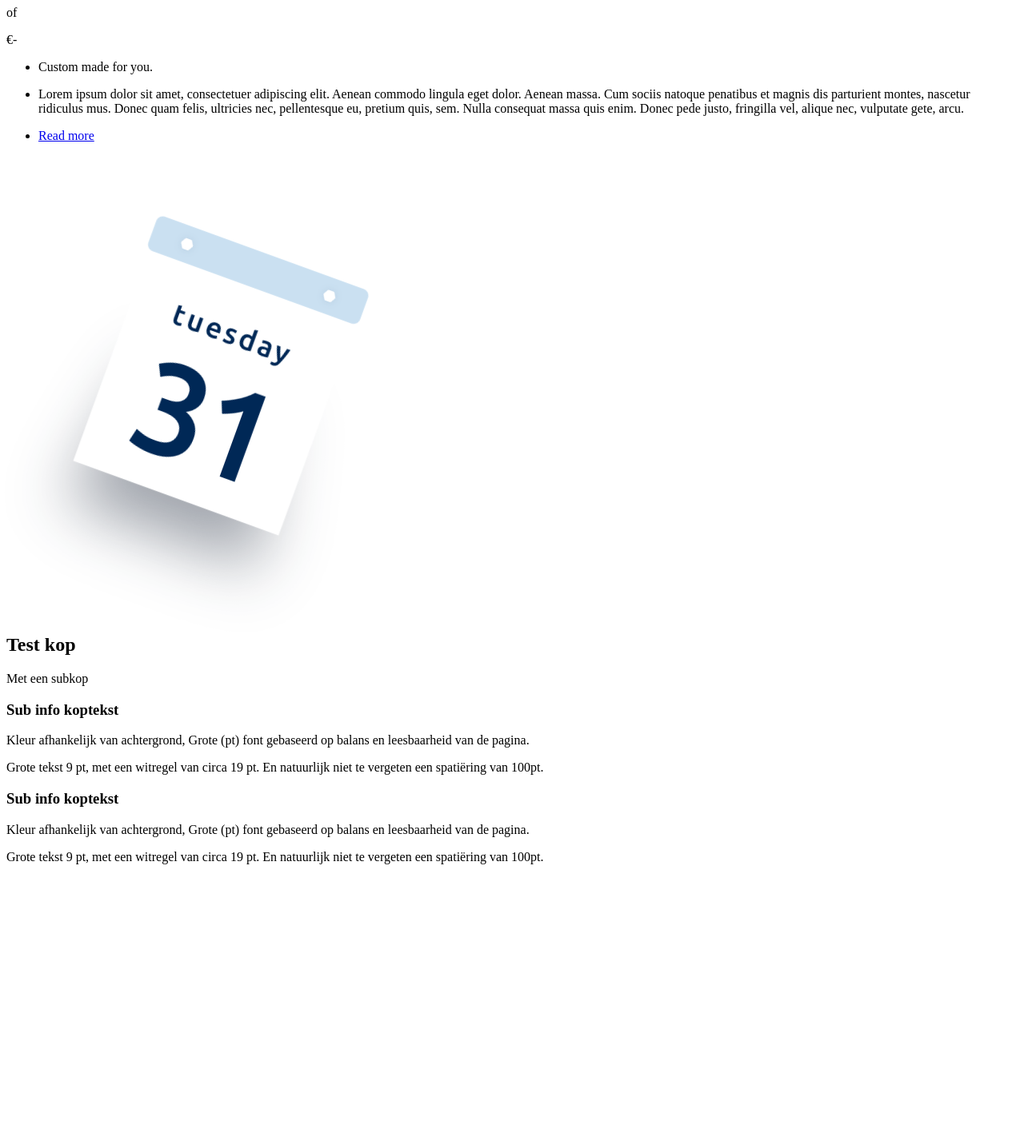
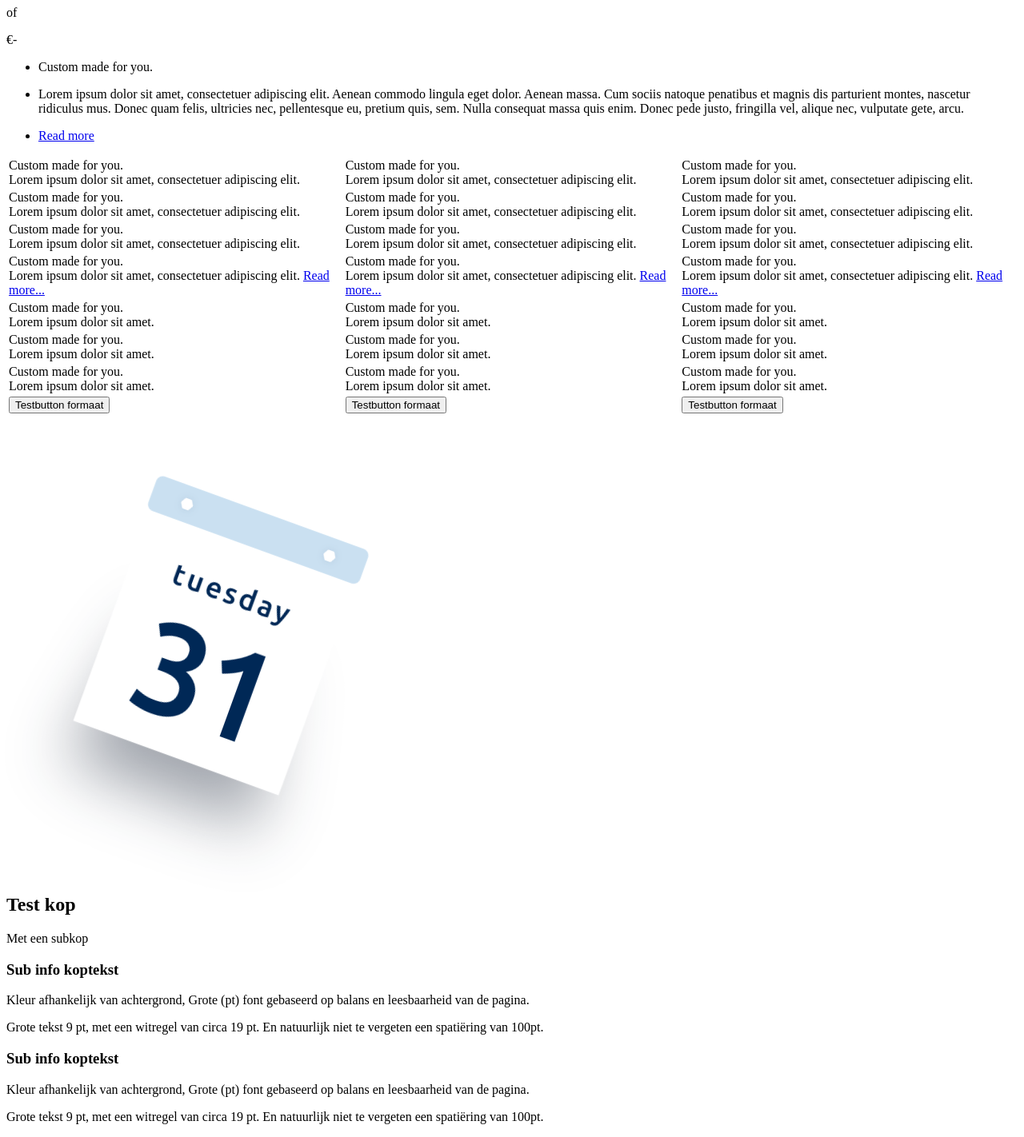
Before and after one commit to Eventix/eventixnl, a PHP site: page /pages/pricing.html in a window 1280 px wide. Shown: the part 4814-6236 px from the top of the page at 80% size. Before the commit the page ends 5895 px from the top, so only its background shows below. Run offline with PHP 8.4, Linux system fonts and the light colour scheme.

Commit message:
Started on pricing table.

```diff
--- a/pages/pricing.html
+++ b/pages/pricing.html
@@ -125,6 +125,283 @@
     </div>
   </section>
 
+  <div class="container">
+  <table class="pricing-table">
+    <thead>
+
+    </thead>
+    <tbody>
+    <tr>
+      <td>
+        <div class="pricing-table-block-container">
+          <div class="pricing-table-block green"></div>
+        </div>
+        <div class="pricing-table-text">
+          Custom made for you.
+          <div class="pricing-table-subtext">
+            Lorem ipsum dolor sit amet, consectetuer adipiscing elit.
+          </div>
+        </div>
+      </td>
+      <td>
+        <div class="pricing-table-block-container">
+          <div class="pricing-table-block green"></div>
+        </div>
+        <div class="pricing-table-text">
+          Custom made for you.
+          <div class="pricing-table-subtext">
+            Lorem ipsum dolor sit amet, consectetuer adipiscing elit.
+          </div>
+        </div>
+      </td>
+      <td>
+        <div class="pricing-table-block-container">
+          <div class="pricing-table-block green"></div>
+        </div>
+        <div class="pricing-table-text">
+          Custom made for you.
+          <div class="pricing-table-subtext">
+            Lorem ipsum dolor sit amet, consectetuer adipiscing elit.
+          </div>
+        </div>
+      </td>
+    </tr>
+    <tr>
+      <td>
+        <div class="pricing-table-block-container">
+          <div class="pricing-table-block red"></div>
+        </div>
+        <div class="pricing-table-text">
+          Custom made for you.
+          <div class="pricing-table-subtext">
+            Lorem ipsum dolor sit amet, consectetuer adipiscing elit.
+          </div>
+        </div>
+      </td>
+      <td>
+        <div class="pricing-table-block-container">
+          <div class="pricing-table-block red"></div>
+        </div>
+        <div class="pricing-table-text">
+          Custom made for you.
+          <div class="pricing-table-subtext">
+            Lorem ipsum dolor sit amet, consectetuer adipiscing elit.
+          </div>
+        </div>
+      </td>
+      <td>
+        <div class="pricing-table-block-container">
+          <div class="pricing-table-block red"></div>
+        </div>
+        <div class="pricing-table-text">
+          Custom made for you.
+          <div class="pricing-table-subtext">
+            Lorem ipsum dolor sit amet, consectetuer adipiscing elit.
+          </div>
+        </div>
+      </td>
+    </tr>
+    <tr>
+      <td>
+        <div class="pricing-table-block-container">
+          <div class="pricing-table-block green"></div>
+        </div>
+        <div class="pricing-table-text">
+          Custom made for you.
+          <div class="pricing-table-subtext">
+            Lorem ipsum dolor sit amet, consectetuer adipiscing elit.
+          </div>
+        </div>
+      </td>
+      <td>
+        <div class="pricing-table-block-container">
+          <div class="pricing-table-block green"></div>
+        </div>
+        <div class="pricing-table-text">
+          Custom made for you.
+          <div class="pricing-table-subtext">
+            Lorem ipsum dolor sit amet, consectetuer adipiscing elit.
+          </div>
+        </div>
+      </td>
+      <td>
+        <div class="pricing-table-block-container">
+          <div class="pricing-table-block green"></div>
+        </div>
+        <div class="pricing-table-text">
+          Custom made for you.
+          <div class="pricing-table-subtext">
+            Lorem ipsum dolor sit amet, consectetuer adipiscing elit.
+          </div>
+        </div>
+      </td>
+    </tr>
+    <tr>
+      <td>
+        <div class="pricing-table-block-container">
+          <div class="pricing-table-block green"></div>
+        </div>
+        <div class="pricing-table-text">
+          Custom made for you.
+          <div class="pricing-table-subtext">
+            Lorem ipsum dolor sit amet, consectetuer adipiscing elit.
+            <a href="#">Read more...</a>
+          </div>
+        </div>
+      </td>
+      <td>
+        <div class="pricing-table-block-container">
+          <div class="pricing-table-block green"></div>
+        </div>
+        <div class="pricing-table-text">
+          Custom made for you.
+          <div class="pricing-table-subtext">
+            Lorem ipsum dolor sit amet, consectetuer adipiscing elit.
+            <a href="#">Read more...</a>
+          </div>
+        </div>
+      </td>
+      <td>
+        <div class="pricing-table-block-container">
+          <div class="pricing-table-block green"></div>
+        </div>
+        <div class="pricing-table-text">
+          Custom made for you.
+          <div class="pricing-table-subtext">
+            Lorem ipsum dolor sit amet, consectetuer adipiscing elit.
+            <a href="#">Read more...</a>
+          </div>
+        </div>
+      </td>
+    </tr>
+    <tr>
+      <td>
+        <div class="pricing-table-block-container">
+          <div class="pricing-table-block red"></div>
+        </div>
+        <div class="pricing-table-text">
+          Custom made for you.
+          <div class="pricing-table-subtext">
+            Lorem ipsum dolor sit amet.
+          </div>
+        </div>
+      </td>
+      <td>
+        <div class="pricing-table-block-container">
+          <div class="pricing-table-block red"></div>
+        </div>
+        <div class="pricing-table-text">
+          Custom made for you.
+          <div class="pricing-table-subtext">
+            Lorem ipsum dolor sit amet.
+          </div>
+        </div>
+      </td>
+      <td>
+        <div class="pricing-table-block-container">
+          <div class="pricing-table-block red"></div>
+        </div>
+        <div class="pricing-table-text">
+          Custom made for you.
+          <div class="pricing-table-subtext">
+            Lorem ipsum dolor sit amet.
+          </div>
+        </div>
+      </td>
+    </tr>
+    <tr>
+      <td>
+        <div class="pricing-table-block-container">
+          <div class="pricing-table-block green"></div>
+        </div>
+        <div class="pricing-table-text">
+          Custom made for you.
+          <div class="pricing-table-subtext">
+            Lorem ipsum dolor sit amet.
+          </div>
+        </div>
+      </td>
+      <td>
+        <div class="pricing-table-block-container">
+          <div class="pricing-table-block green"></div>
+        </div>
+        <div class="pricing-table-text">
+          Custom made for you.
+          <div class="pricing-table-subtext">
+            Lorem ipsum dolor sit amet.
+          </div>
+        </div>
+      </td>
+      <td>
+        <div class="pricing-table-block-container">
+          <div class="pricing-table-block green"></div>
+        </div>
+        <div class="pricing-table-text">
+          Custom made for you.
+          <div class="pricing-table-subtext">
+            Lorem ipsum dolor sit amet.
+          </div>
+        </div>
+      </td>
+    </tr>
+    <tr>
+      <td>
+        <div class="pricing-table-block-container">
+          <div class="pricing-table-block green"></div>
+        </div>
+        <div class="pricing-table-text">
+          Custom made for you.
+          <div class="pricing-table-subtext">
+            Lorem ipsum dolor sit amet.
+          </div>
+        </div>
+      </td>
+      <td>
+        <div class="pricing-table-block-container">
+          <div class="pricing-table-block green"></div>
+        </div>
+        <div class="pricing-table-text">
+          Custom made for you.
+          <div class="pricing-table-subtext">
+            Lorem ipsum dolor sit amet.
+          </div>
+        </div>
+      </td>
+      <td>
+        <div class="pricing-table-block-container">
+          <div class="pricing-table-block green"></div>
+        </div>
+        <div class="pricing-table-text">
+          Custom made for you.
+          <div class="pricing-table-subtext">
+            Lorem ipsum dolor sit amet.
+          </div>
+        </div>
+      </td>
+    </tr>
+    </tbody>
+    <tfoot>
+    <tr>
+      <td>
+        <a href="#">
+          <button class="btn btn-primary">Testbutton formaat</button>
+        </a>
+      </td>
+      <td>
+        <a href="#">
+          <button class="btn btn-primary">Testbutton formaat</button>
+        </a>
+      </td>
+      <td>
+        <a href="#">
+          <button class="btn btn-primary">Testbutton formaat</button>
+        </a>
+      </td>
+    </tr>
+    </tfoot>
+  </table>
+  </div>
+
   <section id="" class="bg-light">
     <div class="container">
       <div class="row">
--- a/stylesheets/main.scss
+++ b/stylesheets/main.scss
@@ -44,6 +44,7 @@
   'components/logo-reel.scss',
   'components/list.scss',
   'components/navbar.scss',
+  'components/pricing-table.scss',
   'components/scroll-top.scss';
 
   //
```
Also changed, not shown: stylesheets/components/_pricing-table.scss (added, +72 -0 lines).
